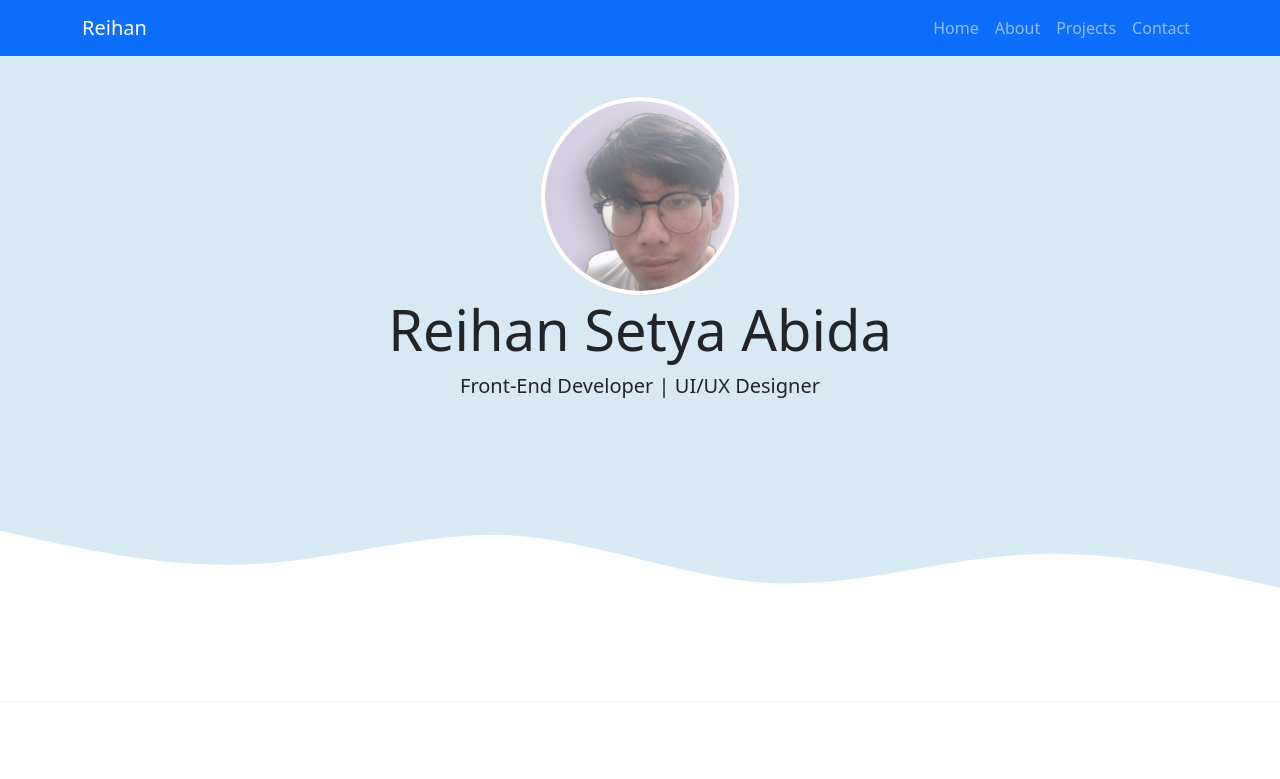
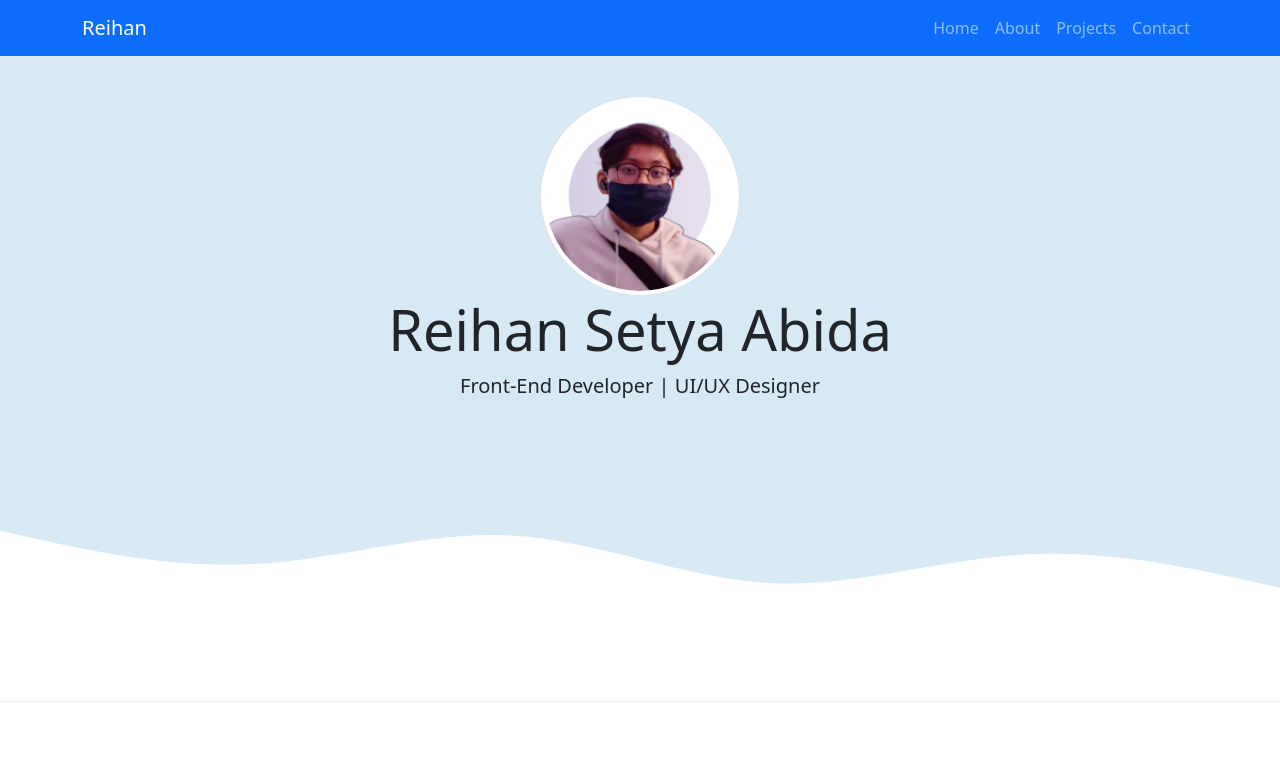
Before and after one commit to reihansetya/tes-bootstrap5, a plain HTML site: page index.html in a window 1280 px wide. Shown: the top 779 px of the page. Drawn offline with nearby package versions, Linux system fonts and the light colour scheme.

Commit message:
Update index.html

```diff
--- a/index.html
+++ b/index.html
@@ -49,7 +49,7 @@
 
     <!-- jumbotron -->
     <section class="jumbotron text-center mt-5 pt-5">
-        <img src="./img/profile-pic (2).png" class="img-thumbnail rounded-circle" alt="" width="200">
+        <img src="./img/poto1.png" class="img-thumbnail rounded-circle" alt="" width="200">
         <h1 class="display-4">Reihan Setya Abida</h1>
         <p class="lead">Front-End Developer | UI/UX Designer</p>
         <svg xmlns="http://www.w3.org/2000/svg" viewBox="0 0 1440 320">
```
